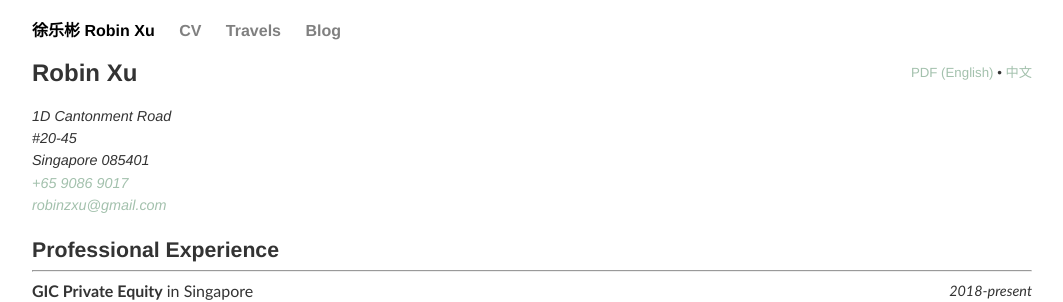
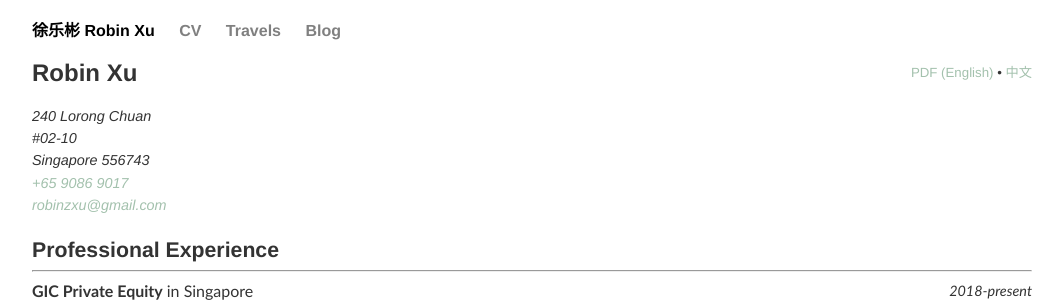
Before and after one commit to robinzxu/robinzxu.github.io, a Jekyll site: the page built from cv/index.html, in a window 1280 px wide. Shown: the top 302 px of the page, without its empty margins (108-1171 px from the left). Built offline with Jekyll 4.4.1, drawn with Linux system fonts in a browser that asks for light colours.

Commit message:
Update index.html

```diff
--- a/cv/index.html
+++ b/cv/index.html
@@ -11,9 +11,9 @@ title: CV
 <h2>Robin Xu</h2>
 
 <address style="font-size: 0.9em">
-	1D Cantonment Road<br>
-	#20-45<br>
-	Singapore 085401<br>
+	240 Lorong Chuan<br>
+	#02-10<br>
+	Singapore 556743<br>
 	<a href="tel:+6590869017">+65 9086 9017</a><br>
 	<a href="mailto:robinzxu@gmail.com">robinzxu@gmail.com</a>
 </address><br>
```
